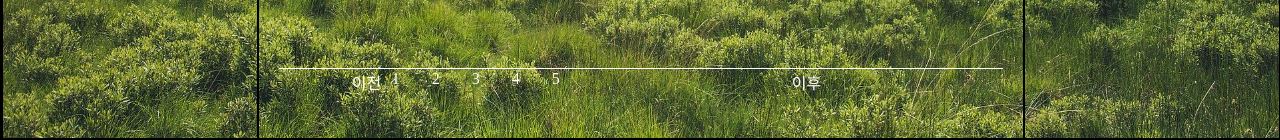
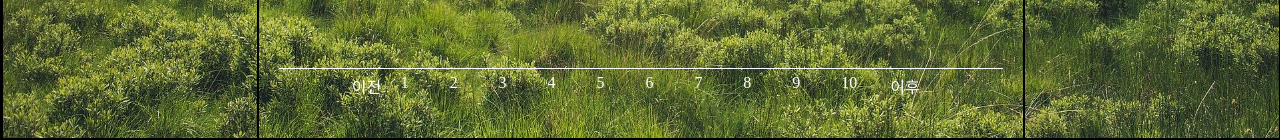
Before and after one commit to karuiner/karuiner.github.io, a React (Create React App) app in the folder home/: page / in a window 1280 px wide. Shown: the part 660-800 px from the top of the page. Built offline with nearby package versions, Linux system fonts and the light colour scheme.

Commit message:
링크 숫자 정리

```diff
--- a/home/src/main/index.tsx
+++ b/home/src/main/index.tsx
@@ -1,3 +1,4 @@
+import { useState } from "react";
 import styled from "styled-components";
 
 const Frame = styled.div`
@@ -41,11 +42,14 @@ const NumberLinkBox = styled.div`
   display: flex;
   height: 95%;
   width: 80%;
+  align-items: center;
+  justify-content: space-between;
 `;
 const LinkBox = styled.div`
   height: 40px;
   width: 40px;
   color: white;
+  cursor: pointer;
 `;
 
 const LabelBox = styled.div`
@@ -83,6 +87,12 @@ const Date = styled.div`
 `;
 
 const Main = function () {
+  const [k, setk] = useState(0);
+  let n = 55;
+  let data = Array(Math.ceil(n / 10) * 10)
+    .fill(0)
+    .map((x, i) => i + 1);
+
   return (
     <Frame>
       <Title>
@@ -104,13 +114,29 @@ const Main = function () {
       <BoardFrame></BoardFrame>
       <NumberBox>
         <NumberLinkBox>
-          <LinkBox>이전</LinkBox>
-          {Array(10)
-            .fill(1)
-            .map((x, i) => {
-              return <LinkBox key={i}>{i < 5 ? `${i + 1}` : ""}</LinkBox>;
-            })}
-          <LinkBox>이후</LinkBox>
+          <LinkBox
+            onClick={() => {
+              if (k < 10) {
+                setk(0);
+              } else {
+                setk(k - 10);
+              }
+            }}
+          >
+            이전
+          </LinkBox>
+          {data.slice(k, k + 10).map((x, i) => {
+            return <LinkBox key={i}>{x <= n ? `${x}` : ""}</LinkBox>;
+          })}
+          <LinkBox
+            onClick={() => {
+              if (k + 10 < n) {
+                setk(k + 10);
+              }
+            }}
+          >
+            이후
+          </LinkBox>
         </NumberLinkBox>
       </NumberBox>
     </Frame>
```
